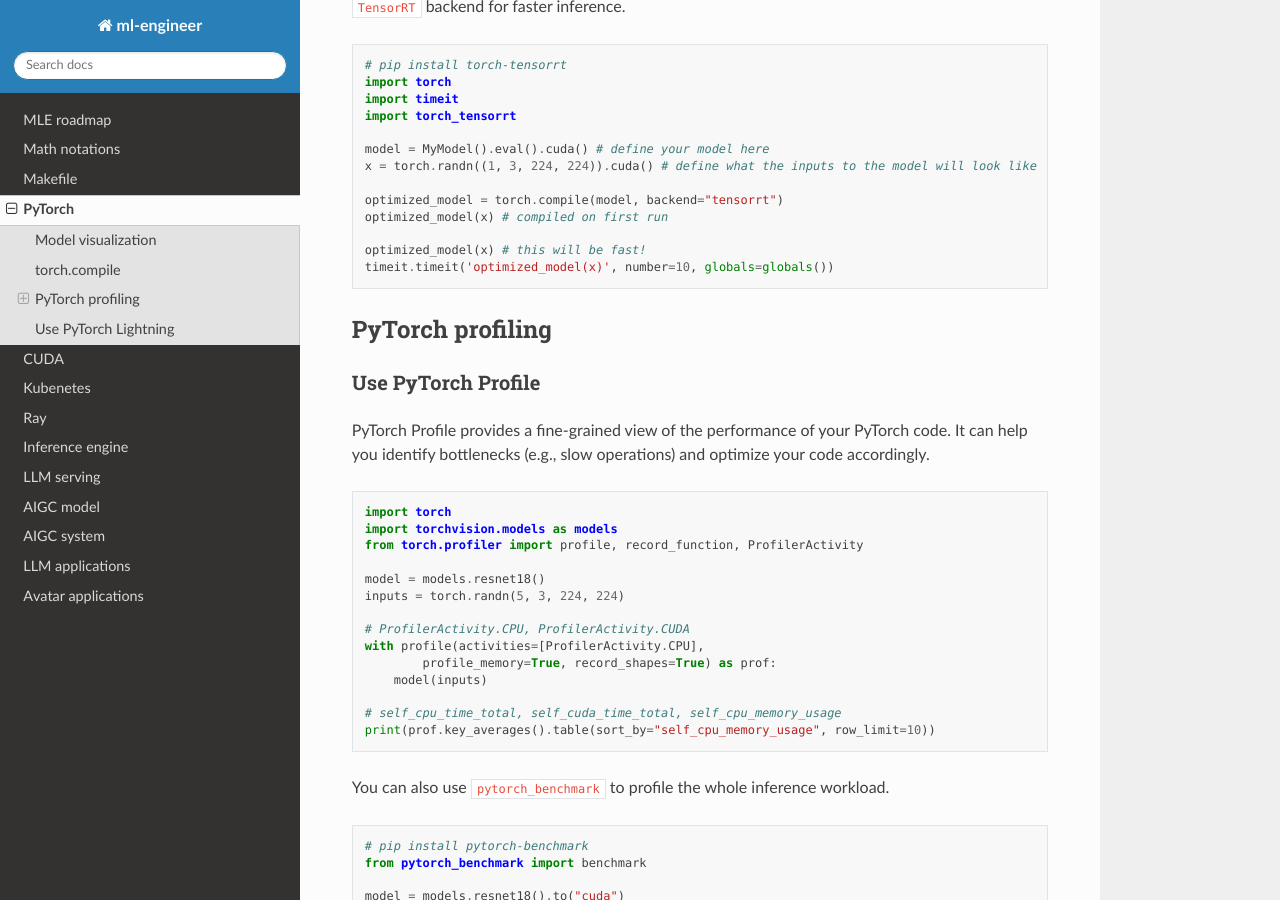
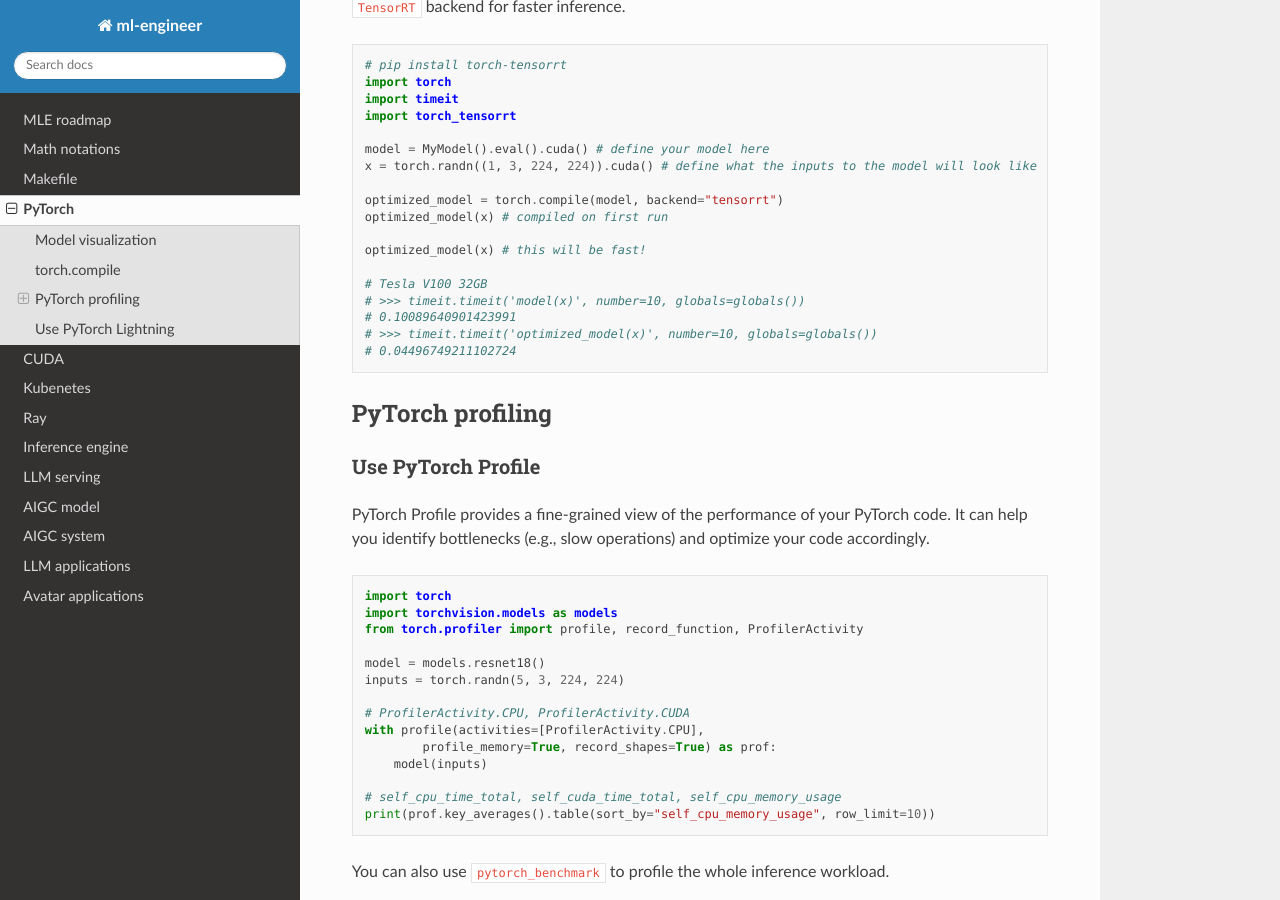
Before and after one commit to Jason-cs18/ml-engineer, a Sphinx documentation site: the page built from docs/source/pytorch.rst, in a window 1280 px wide and 900 px high, scrolled down 1834 px. Built offline with Sphinx 7.4.7 and the Read the Docs theme 3.1.0, drawn with Linux system fonts in a browser that asks for light colours.

Commit message:
update pytorch

```diff
--- a/docs/source/pytorch.rst
+++ b/docs/source/pytorch.rst
@@ -79,7 +79,13 @@ Use ``torch.compile`` is simple. Just wrap your model with ``torch.compile`` and
     optimized_model(x) # compiled on first run
 
     optimized_model(x) # this will be fast!
-    timeit.timeit('optimized_model(x)', number=10, globals=globals())
+
+    # Tesla V100 32GB
+    # >>> timeit.timeit('model(x)', number=10, globals=globals())
+    # 0.10089640901423991
+    # >>> timeit.timeit('optimized_model(x)', number=10, globals=globals())
+    # 0.04496749211102724
+
 
 PyTorch profiling
 ----------------------
```
